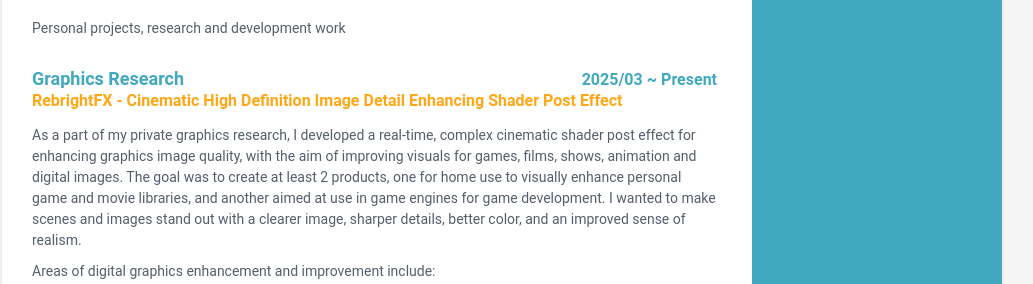
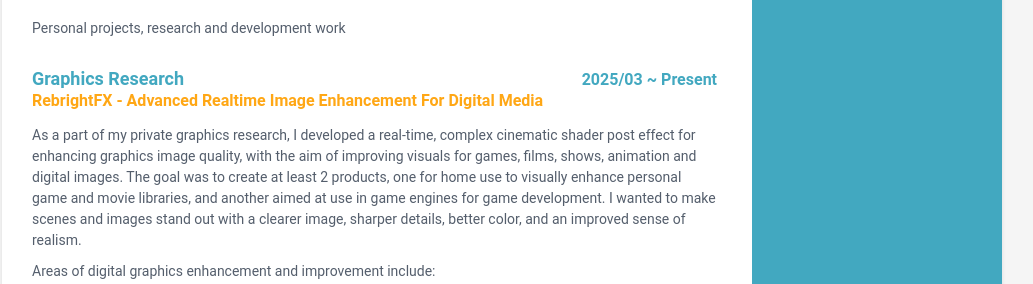
Before and after one commit to techengineer3d/resume, a Jekyll site: the page built from index.html, in a window 1280 px wide and 900 px high, scrolled down 2002 px. Shown: the part 169-453 px from the top of the window, without its empty margins (138-1171 px from the left). Built offline with Jekyll 4.4.1, drawn with Linux system fonts in a browser that asks for light colours.

Commit message:
minor update projects
updated title for rebrightfx to be consistent with the projects section on the portfolio site

```diff
--- a/_data/project_data.yml
+++ b/_data/project_data.yml
@@ -3,7 +3,7 @@
   intro: >-
     Personal projects, research and development work
   assignments:
-    - title: <span translate="no"> RebrightFX - Cinematic High Definition Image Detail Enhancing Shader Post Effect </span>
+    - title: <span translate="no"> RebrightFX - Advanced Realtime Image Enhancement For Digital Media</span>
       link: techengineer3d.github.io/portfolio/graphics
       alt-link: youtube.com/@rebrightfx
       category: Graphics Research
```
